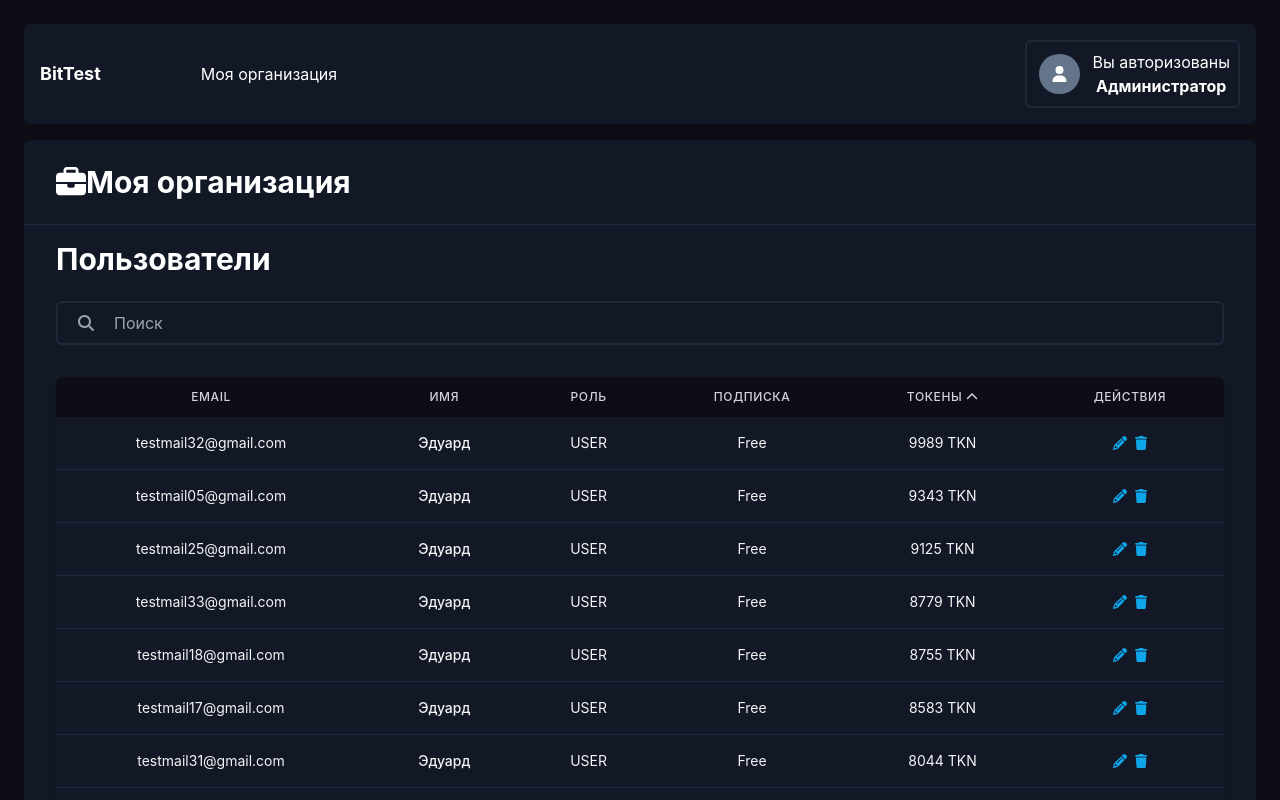
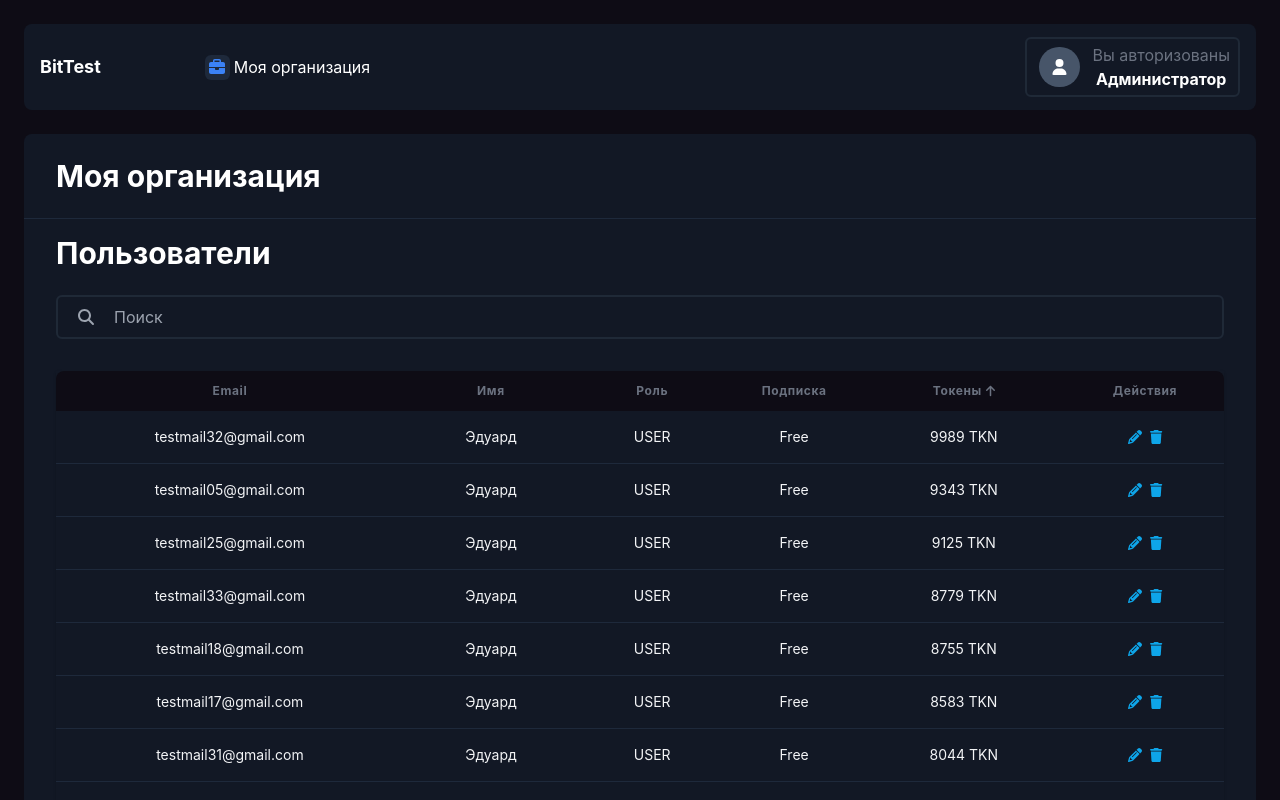
Before and after one commit to DryaginMihael/bit-test-admin, a React (Create React App) app: page / in a window 1280 px wide. Built offline with nearby package versions, Linux system fonts and the light colour scheme.

Commit message:
add drawer

```diff
--- a/public/index.html
+++ b/public/index.html
@@ -7,7 +7,7 @@
     <meta name="theme-color" content="#000000" />
     <meta
       name="description"
-      content="Web site created using create-react-app"
+      content="test website"
     />
     <link rel="apple-touch-icon" href="%PUBLIC_URL%/logo192.png" />
     <!--
@@ -24,7 +24,7 @@
       work correctly both with client-side routing and a non-root public URL.
       Learn how to configure a non-root public URL by running `npm run build`.
     -->
-    <title>React App</title>
+    <title>BitTest</title>
   </head>
   <body>
     <noscript>You need to enable JavaScript to run this app.</noscript>
--- a/src/App.js
+++ b/src/App.js
@@ -3,7 +3,7 @@ import Admin from './pages/Admin';
 
 function App() {
   return (
-    <div className="App bg-dark p-6 h-screen text-white overflow-y-scroll">
+    <div className="App bg-dark h-screen text-white overflow-y-scroll">
       <Admin />
     </div>
   );
--- /dev/null
+++ b/src/components/Drawer.jsx
@@ -0,0 +1,47 @@
+import React from 'react';
+import plot from "../assets/plot.png";
+import history from "../assets/history.png";
+
+const Drawer = ({ isOpen, onClose, user }) => {
+  if (!isOpen) return null;
+
+  return (
+    <div className="fixed inset-0 z-50 overflow-hidden">
+      <div className="absolute inset-0 overflow-hidden">
+        <div
+          className="absolute inset-0 bg-black bg-opacity-25 transition-opacity"
+          onClick={onClose}
+        ></div>
+        <section className="absolute inset-y-0 right-0 pl-10 max-w-full flex" aria-labelledby="slide-over-heading">
+          <div className="relative w-screen max-w-md">
+            <div className="h-full flex flex-col py-6 bg-blue-gray shadow-xl overflow-y-scroll">
+              <div className="px-4 sm:px-6">
+                <div className="flex items-start justify-between">
+                  <h2 className="text-lg font-medium" id="slide-over-heading">
+                    {user.email}
+                  </h2>
+                  <div className="ml-3 h-7 flex items-center">
+                    <button
+                      className="rounded-md text-white hover:text-gray-100 focus:outline-none"
+                      onClick={onClose}
+                    >
+                      <span className="sr-only">Close panel</span>
+                      X
+                    </button>
+                  </div>
+                </div>
+              </div>
+              <div className="mt-6 relative flex-1 px-4 sm:px-6 text-left">
+                <h2 className="text-xl font-bold text-left">Использование токенов</h2>
+                <img src={plot} alt="График использования токенов" />
+                <img src={history} alt="История операций" />
+              </div>
+            </div>
+          </div>
+        </section>
+      </div>
+    </div>
+  );
+};
+
+export default Drawer;
--- a/src/components/NavBar.jsx
+++ b/src/components/NavBar.jsx
@@ -1,22 +1,25 @@
 import React from 'react';
 import { FontAwesomeIcon } from '@fortawesome/react-fontawesome';
-import { faUser } from '@fortawesome/free-solid-svg-icons';
+import { faUser, faBriefcase } from '@fortawesome/free-solid-svg-icons';
 
 const NavBar = () => {
   return (
-    <nav className="bg-blue-gray mb-4 p-4 flex justify-between items-center rounded-lg">
+    <nav className="bg-blue-gray mx-3 sm:mx-6 my-6 p-4 flex justify-between items-center rounded-lg h-[86px]">
       <div className="text-white font-bold text-lg">
         BitTest
       </div>
-      <div className="ml-[100px] flex-grow text-left">
+      <div className="ml-[50px] sm:ml-[100px] flex-grow text-left flex">
+        <div className="bg-slate-800 p-2 mx-1 rounded-md h-[25px] w-[25px] flex align-center justify-center">
+          <FontAwesomeIcon icon={faBriefcase} className="text-blue-500 h-100 line-full -mt-1"/>
+        </div>
         Моя организация
       </div>
-      <div className="text-white border-2 border-gray-800 rounded-md items-center p-2 hidden sm:flex">
-        <div className="bg-slate-500 p-2 mx-1 rounded-full">
+      <div className="text-white border-2 border-gray-800 rounded-md items-center p-2 hidden sm:flex h-[60px]">
+        <div className="bg-slate-600 p-2 mx-1 rounded-full">
           <FontAwesomeIcon icon={faUser} className="w-[25px]"/>
         </div>
         <div className="ml-2">
-          <p>Вы авторизованы</p>
+          <p className="text-gray-500">Вы авторизованы</p>
           <p className="font-bold">Администратор</p>
         </div>
       </div>
--- a/src/components/Pagination.jsx
+++ b/src/components/Pagination.jsx
@@ -12,9 +12,7 @@ const Pagination = ({ total, itemsPerPage, currentPage, onPageChange }) => {
   return (
     <div className="flex items-center justify-center my-5 space-x-2">
       <button
-        className={`px-3 py-1 rounded-md rounded-l-lg focus:outline-none focus:shadow-outline-blue text-white ${
-          page === 1 ? 'bg-blue-500' : ''
-        }`}
+        className={`px-3 py-1 rounded-md rounded-l-lg focus:outline-none focus:shadow-outline-blue text-white`}
         onClick={() => handlePageChange(page - 1)}
         disabled={page === 1}
       >
--- a/src/components/UserList.jsx
+++ b/src/components/UserList.jsx
@@ -3,60 +3,51 @@ import { FontAwesomeIcon } from "@fortawesome/react-fontawesome";
 import {
     faPencilAlt,
     faTrash,
-    faChevronDown,
-    faChevronUp,
-    faBriefcase
+    faArrowDown,
+    faArrowUp,
 } from "@fortawesome/free-solid-svg-icons";
 import SearchBar from "../UI/SearchBar";
+import useDebounce from "../hooks/useDebounce";
 
-const UserList = ({ users, onSearch, sortType, onSort }) => {
+const UserList = ({ users, onSearch, sortType, onSort, openDrawer }) => {
+    const handleSearch = useDebounce(onSearch, 200);
+
     return (
-        <div className="text-white bg-blue-gray rounded-lg">
+        <div className="text-white bg-blue-gray sm:rounded-lg sm:m-6">
             <div className="py-6 px-4 sm:px-6 lg:px-8">
                 <h1 className="text-3xl font-bold text-left mb-6">
-                    <FontAwesomeIcon icon={faBriefcase} />
                     Моя организация
                 </h1>
-                <hr className="sm:-mx-6 lg:-mx-8  border-slate-800"/>
+                <hr className="-mx-4 sm:-mx-6 lg:-mx-8 border-slate-800"/>
                 <h1 className="text-3xl font-bold text-left mt-4">
                     Пользователи
                 </h1>
-                <SearchBar onSearch={onSearch} />
+                <SearchBar onSearch={handleSearch} />
                 <div className="mt-8 flex flex-col">
                     <div className="-my-2 overflow-x-auto sm:-mx-6 lg:-mx-8">
                         <div className="py-2 align-middle inline-block min-w-full sm:px-6 lg:px-8">
-                            <div className="shadow overflow-hidden border-gray-200 sm:rounded-lg">
+                            <div className="shadow overflow-hidden border-gray-200">
                                 {users.length ? (
-                                    <table className="min-w-full">
+                                    <table className="min-w-full overflow-hidden rounded-lg">
                                         <thead className="bg-dark">
-                                            <tr>
+                                            <tr className="text-xs font-medium text-gray-500 tracking-wider">
+                                                <th scope="col" className="px-6 py-3">Email</th>
+                                                <th scope="col">Имя</th>
                                                 <th
                                                     scope="col"
-                                                    className="px-6 py-3 text-center text-xs font-medium text-gray-300 uppercase tracking-wider"
-                                                >
-                                                    Email
-                                                </th>
-                                                <th
-                                                    scope="col"
-                                                    className="px-6 py-3 text-center text-xs font-medium text-gray-300 uppercase tracking-wider"
-                                                >
-                                                    Имя
-                                                </th>
-                                                <th
-                                                    scope="col"
-                                                    className="hidden sm:table-cell px-6 py-3 text-center text-xs font-medium text-gray-300 uppercase tracking-wider"
+                                                    className="hidden sm:table-cell"
                                                 >
                                                     Роль
                                                 </th>
                                                 <th
                                                     scope="col"
-                                                    className="hidden sm:table-cell px-6 py-3 text-center text-xs font-medium text-gray-300 uppercase tracking-wider"
+                                                    className="hidden sm:table-cell"
                                                 >
                                                     Подписка
                                                 </th>
                                                 <th
                                                     scope="col"
-                                                    className="hidden sm:table-cell px-6 py-3 text-center text-xs font-medium text-gray-300 uppercase tracking-wider"
+                                                    className="hidden sm:table-cell"
                                                     onClick={() =>
                                                         onSort(
                                                             sortType === "desc"
@@ -70,47 +61,47 @@ const UserList = ({ users, onSearch, sortType, onSort }) => {
                                                         <FontAwesomeIcon
                                                             className="ml-1 cursor-pointer"
                                                             title="По возрастанию"
-                                                            icon={faChevronUp}
+                                                            icon={faArrowUp}
                                                         />
                                                     ) : (
                                                         <FontAwesomeIcon
                                                             className="ml-1 cursor-pointer"
                                                             title="По убыванию"
-                                                            icon={faChevronDown}
+                                                            icon={faArrowDown}
                                                         />
                                                     )}
                                                 </th>
                                                 <th
                                                     scope="col"
-                                                    className="hidden sm:table-cell px-6 py-3 text-center text-xs font-medium text-gray-300 uppercase tracking-wider"
+                                                    className="hidden sm:table-cell"
                                                 >
                                                     Действия
                                                 </th>
                                             </tr>
                                         </thead>
-                                        <tbody className="divide-y divide-slate-800">
+                                        <tbody className="divide-y divide-slate-800 whitespace-nowrap text-sm text-gray-100">
                                             {users.map((user) => (
                                                 <tr
                                                     key={user.id}
                                                     className="cursor-pointer"
-                                                    onClick={() => {}}
+                                                    onClick={() => openDrawer(user)}
                                                 >
-                                                    <td className="px-6 py-4 whitespace-nowrap text-sm text-gray-100">
+                                                    <td className="px-6 py-4">
                                                         {user.email}
                                                     </td>
-                                                    <td className="px-6 py-4 whitespace-nowrap text-sm font-medium text-gray-100">
+                                                    <td className="px-6 py-4">
                                                         {user.name}
                                                     </td>
-                                                    <td className="hidden sm:table-cell px-6 py-4 whitespace-nowrap text-sm text-gray-100">
+                                                    <td className="hidden sm:table-cell px-6 py-4">
                                                         {user.role}
                                                     </td>
-                                                    <td className="hidden sm:table-cell px-6 py-4 whitespace-nowrap text-sm text-gray-100">
+                                                    <td className="hidden sm:table-cell px-6 py-4">
                                                         {user.subscription}
                                                     </td>
-                                                    <td className="hidden sm:table-cell px-6 py-4 whitespace-nowrap text-sm text-gray-100">
+                                                    <td className="hidden sm:table-cell px-6 py-4">
                                                         {user.token}
                                                     </td>
-                                                    <td className="hidden sm:table-cell px-6 py-4 whitespace-nowrap text-sm font-medium">
+                                                    <td className="hidden sm:table-cell px-6 py-4">
                                                         <FontAwesomeIcon
                                                             icon={faPencilAlt}
                                                             className="px-1 text-sky-500 cursor-pointer"
--- /dev/null
+++ b/src/hooks/useDebounce.js
@@ -0,0 +1,18 @@
+import {useCallback, useRef} from "react";
+
+const useDebounce = (callback, delay = 100) => {
+    const timer = useRef();
+
+    const debouncedCallback = useCallback((...args) => {
+        if (timer.current) {
+            clearTimeout(timer.current);
+        }
+        timer.current = setTimeout(() => {
+            callback(...args)
+        }, delay)
+    }, [callback, delay]);
+
+    return debouncedCallback;
+}
+
+export default useDebounce;
--- a/src/pages/Admin.jsx
+++ b/src/pages/Admin.jsx
@@ -1,34 +1,53 @@
-import { useState, useMemo } from 'react';
+import { useState, useMemo } from "react";
 import Pagination from "../components/Pagination";
 import UserList from "../components/UserList";
 import { USERS, PAGE_SIZE } from "../consts";
-import NavBar from '../components/NavBar';
+import NavBar from "../components/NavBar";
+import Drawer from "../components/Drawer";
 
 function Admin() {
     const [currentPage, setCurrentPage] = useState(1);
-    const [searchStr, setSearchStr] = useState('');
-    const [sortType, setSortType] = useState('desc');
+    const [isDrawerOpen, setIsDrawerOpen] = useState(false);
+    const [currentUser, setCurrentUser] = useState(null);
+    const [searchStr, setSearchStr] = useState("");
+    const [sortType, setSortType] = useState("desc");
     const users = useMemo(() => {
-      const offset = (currentPage - 1) * PAGE_SIZE;
-      return USERS.sort((user1, user2) => {
-        const diff = parseInt(user1.token) - parseInt(user2.token);
-        return sortType === 'desc' ? - diff : diff;
-      }).filter((user) => {
-        if (!searchStr) return user;
-        return user.name.toLowerCase().includes(searchStr.toLowerCase());
-      }).slice(offset, offset + PAGE_SIZE);
+        const offset = (currentPage - 1) * PAGE_SIZE;
+        return USERS.sort((user1, user2) => {
+            const diff = parseInt(user1.token) - parseInt(user2.token);
+            return sortType === "desc" ? -diff : diff;
+        })
+            .filter((user) => {
+                if (!searchStr) return user;
+                return user.name
+                    .toLowerCase()
+                    .includes(searchStr.toLowerCase());
+            })
+            .slice(offset, offset + PAGE_SIZE);
     }, [currentPage, searchStr, sortType]);
+
+    const openDrawer = (user) => {
+      setIsDrawerOpen(true);
+      setCurrentUser(user);
+    }
 
     return (
         <div className="Admin min-h-full">
             <NavBar />
-            <UserList users={users} onSearch={setSearchStr} sortType={sortType} onSort={setSortType}/>
+            <UserList
+                users={users}
+                onSearch={setSearchStr}
+                sortType={sortType}
+                onSort={setSortType}
+                openDrawer={openDrawer}
+            />
             <Pagination
                 total={USERS.length}
                 itemsPerPage={10}
                 currentPage={1}
                 onPageChange={setCurrentPage}
             />
+            <Drawer isOpen={isDrawerOpen} user={currentUser} onClose={() => setIsDrawerOpen(false)} />
         </div>
     );
 }
```
Also changed, not shown: src/assets/history.png (added), src/assets/plot.png (added).
